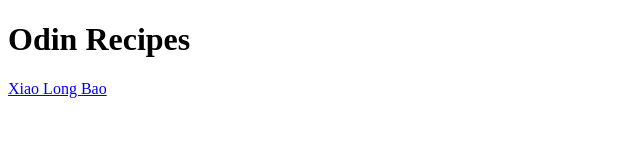
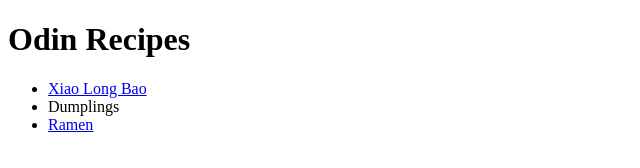
Before and after one commit to chenyang07/odin-recipes, a plain HTML site: page index.html in a window 1280 px wide. Shown: the whole page, without its empty margins (0-640 px from the left). Drawn offline with Linux system fonts and the light colour scheme.

Commit message:
Add menu to index

```diff
--- a/index.html
+++ b/index.html
@@ -6,6 +6,10 @@
 </head>
 <body>
     <h1>Odin Recipes</h1>
-    <a href="recipes/xiaolongbao.html">Xiao Long Bao</a>
+    <ul>
+        <li><a href="recipes/xiaolongbao.html">Xiao Long Bao</a></li>
+        <li><a href="recipes/dumplings.html"></a>Dumplings</li>
+        <li><a href="recipes/ramen.html">Ramen</a></li>
+    </ul>
 </body>
 </html>
```
